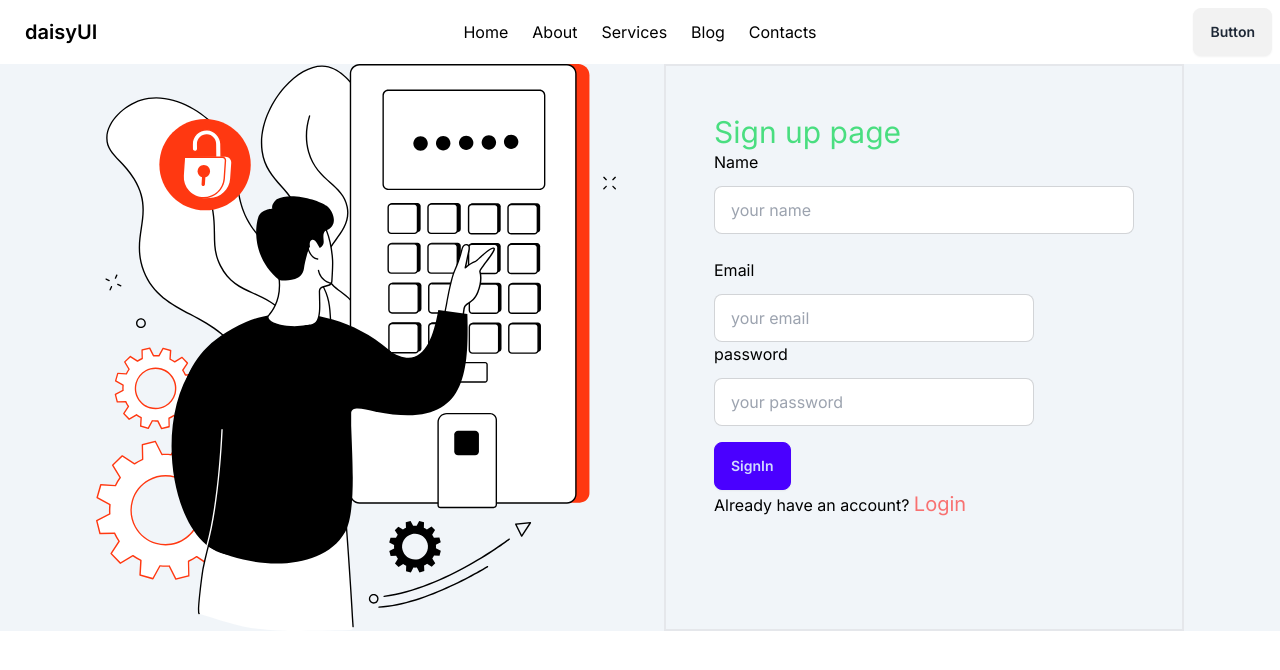
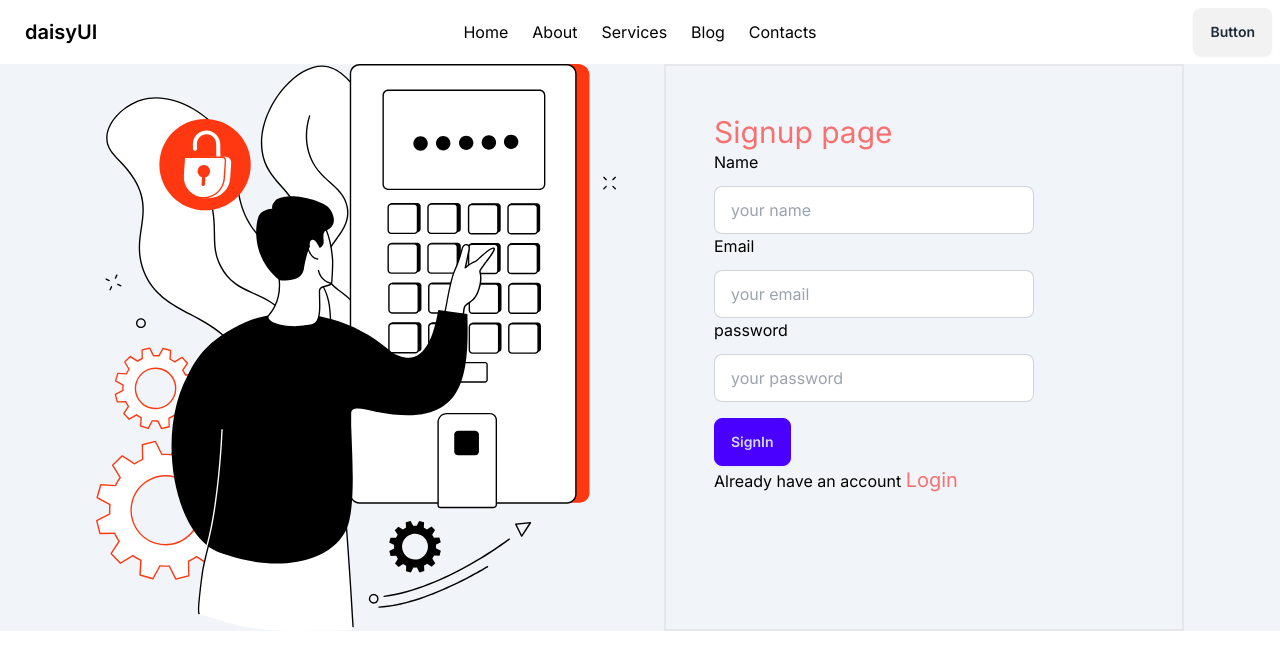
Before and after one commit to Fahmida-Faiza/car-doctor-pro-nextjs, a Next.js app: page /signup in a window 1280 px wide. Shown: the top 670 px of the page. Built offline with nearby package versions, Linux system fonts and the light colour scheme.

Commit message:
sign up added in mongodb

```diff
--- a/jsconfig.json
+++ b/jsconfig.json
@@ -1,3 +1,5 @@
+
+
 {
   "compilerOptions": {
     "paths": {
--- a/src/app/AuthProvider.jsx
+++ b/services/AuthProvider.jsx
@@ -1,11 +1,8 @@
 "use client"
-
-import React from 'react';
-
 const AuthProvider = ({children}) => {
     return (
         <div>
-           {children}
+            {children}
         </div>
     );
 };
--- a/src/app/layout.js
+++ b/src/app/layout.js
@@ -1,7 +1,7 @@
 import { Inter } from "next/font/google";
 import "./globals.css";
 import Navbar from "@/components/Shared/Navbar";
-import AuthProvider from "./AuthProvider";
+import AuthProvider from "../../services/AuthProvider";
 
 const inter = Inter({ subsets: ["latin"] });
 
--- a/src/app/login/page.jsx
+++ b/src/app/login/page.jsx
@@ -6,15 +6,21 @@ import React from 'react';
 
 const page = () => {
     // login
-    const handleLogin= async(event)=>{
+    const handleLogin = async (event) => {
+        // event.preventDefault();
+        // const newUser = {
+        //     // name: event.target.name.value,
+        //     email: event.target.email.value,
+        //     password: event.target.password.value
+        // }
+        // console.log(newUser);
+    }
 
-    }
-    //
     return (
         <div className='container mx-auto px-24 bg-slate-100 text-black'>
             <div className='grid grid-cols-2 gap-12'>
                 <div>
-            <Image src="/assets/images/login/login.svg" height="540" width="540" alt="login"/>
+                    <Image src="/assets/images/login/login.svg" height="540" width="540" alt="login" />
                 </div>
                 <div className='border-2 p-12 '>
                     <form onSubmit={handleLogin} action="">
@@ -23,8 +29,12 @@ const page = () => {
                         <input type="text" name="email" placeholder="your email" className="mt-3 input input-bordered w-full max-w-xs" />
                         <br></br>
                         <label htmlFor="password">password</label><br></br>
-                        <input type="text" name="password" placeholder="your password" className="mt-3 input input-bordered w-full max-w-xs" />
+                        <input type="text"
+                         name="password"
+                          placeholder="your password"
+                          className="mt-3 input input-bordered w-full max-w-xs" />
                         <br />
+
                         <button type="submit" className='mt-4 btn btn-primary'>SignIn</button>
                     </form>
 
--- /dev/null
+++ b/src/app/signup/api/route.js
@@ -0,0 +1,18 @@
+import { connectDB } from "@/lib/connectDB";
+
+export const POST = async (request) => {
+  const newUser = await request.json();
+  try {
+    const db = await connectDB();
+    const userCollection = db.collection("users");
+    const exist = await userCollection.findOne({ email: newUser.email });
+    if (exist) {
+      return Response.json({ message: "User Exists" }, { status: 304 });
+    }
+    const resp = await userCollection.insertOne(newUser);
+    return Response.json({ message: "User Created succesfully" },{ status: 200 });
+  } catch (error) {
+    return Response.json(
+      { message: "Something went wrong", error },{ status: 500 });
+  }
+};
--- a/src/app/signup/page.jsx
+++ b/src/app/signup/page.jsx
@@ -4,50 +4,51 @@ import Image from 'next/image';
 import Link from 'next/link';
 import React from 'react';
 
-const page = () => {
+const SignUpPage = () => {
     // signup
-    const handleSignup = async (event) => {
+    const handleSignUp = async (event) => {
         event.preventDefault();
         const newUser = {
             name: event.target.name.value,
             email: event.target.email.value,
-            password: event.target.password.value,
-        };
-        console.log(newUser)
+            password: event.target.password.value
+        }
+        console.log(newUser);
     }
     //
     return (
+        <div>
             <div className='container mx-auto px-24 bg-slate-100 text-black'>
                 <div className='grid grid-cols-2 gap-12'>
                     <div>
                         <Image src="/assets/images/login/login.svg" height="540" width="540" alt="login" />
                     </div>
                     <div className='border-2 p-12 '>
-                    <form onSubmit={handleSignup} action="">
-                        <h1 className='text-3xl text-green-400'>Sign up page</h1>
-                        <label htmlFor="email">Name</label> <br />
-                        <input
-                            type="text"
-                            name="name"
-                            placeholder="your name"
-                            className="mt-3 w-full input input-bordered"
-                        />
-                        <br /> <br />
+                        <form onSubmit={handleSignUp} action="">
+                            <h1 className='text-3xl text-red-400'>Signup page</h1>
+                            <label htmlFor="name">Name</label><br></br>
+                            <input type="text" name="name" placeholder="your name" className="mt-3 input input-bordered w-full max-w-xs" />
+                            <br></br>
                             <label htmlFor="email">Email</label><br></br>
                             <input type="text" name="email" placeholder="your email" className="mt-3 input input-bordered w-full max-w-xs" />
                             <br></br>
                             <label htmlFor="password">password</label><br></br>
-                        <input type="text" name="password" placeholder="your password" className="mt-3 input input-bordered w-full max-w-xs" />
+                            <input type="text"
+                                name="password"
+                                placeholder="your password"
+                                className="mt-3 input input-bordered w-full max-w-xs" />
                             <br />
+
                             <button type="submit" className='mt-4 btn btn-primary'>SignIn</button>
                         </form>
 
-                    <h3 className=''>Already have an account? <Link className='text-red-400 text-xl' href={'/login'}>Login</Link></h3>
+                        <h3 className=''>Already have an account <Link className='text-red-400 text-xl' href={'/login'}>Login</Link></h3>
                     </div>
 
+                </div>
             </div>
         </div>
     );
 };
 
-export default page;
+export default SignUpPage;
--- a/src/lib/connectDB.js
+++ b/src/lib/connectDB.js
@@ -1,9 +1,14 @@
 import { MongoClient, ServerApiVersion } from "mongodb";
+require("dotenv").config();
+
 let db;
+
 export const connectDB = async () => {
   if (db) return db;
   try {
     const uri = process.env.NEXT_PUBLIC_MONGODB_URI;
+    // const uri = `mongodb://0.0.0.0:27017/`;
+
     const client = new MongoClient(uri, {
       serverApi: {
         version: ServerApiVersion.v1,
@@ -13,7 +18,8 @@ export const connectDB = async () => {
     });
     db = client.db("car-doctor");
     return db;
+
   } catch (error) {
-    console.log({ error });
+    console.log(error);
   }
 };
```
Lines whose indentation alone changed are shown as unchanged.
